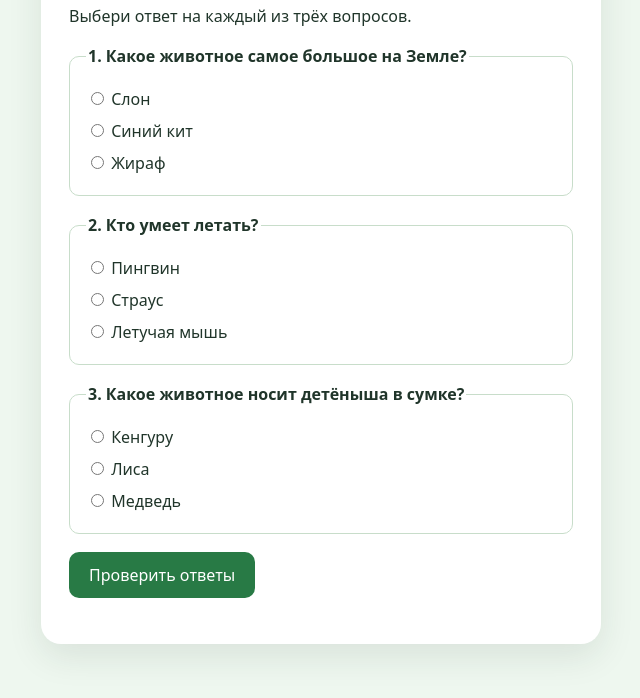
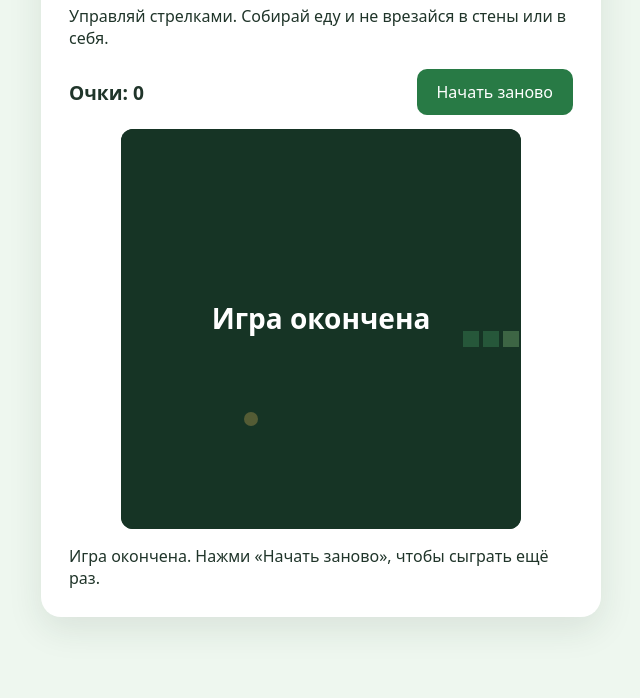
Before and after one commit to MirriMmann/test-codex-cli, a plain HTML site: page index.html in a window 1280 px wide. Shown: the part 141-839 px from the top of the page, without its empty margins (319-959 px from the left). After the commit the page ends 812 px from the top, so only its background shows below. Drawn offline with Linux system fonts and the light colour scheme.

Commit message:
AgentRelay: publish current state (request #8)

```diff
--- a/index.html
+++ b/index.html
@@ -3,55 +3,141 @@
 <head>
   <meta charset="utf-8">
   <meta name="viewport" content="width=device-width, initial-scale=1">
-  <title>Квиз о животных</title>
+  <title>Змейка</title>
   <style>
     * { box-sizing: border-box; }
     body { margin: 0; padding: 24px; font-family: system-ui, sans-serif; background: #eef7ef; color: #20352a; }
     main { max-width: 560px; margin: 30px auto; padding: 28px; background: white; border-radius: 20px; box-shadow: 0 12px 35px #20352a1a; }
     h1 { margin-top: 0; }
-    fieldset { margin: 18px 0; padding: 16px; border: 1px solid #c8ddca; border-radius: 10px; }
-    legend { font-weight: 600; }
-    label { display: block; padding: 5px 0; }
+    .game-bar { display: flex; align-items: center; justify-content: space-between; gap: 16px; margin: 20px 0 14px; }
+    .score { font-size: 1.2rem; font-weight: 700; }
     button { padding: 12px 20px; border: 0; border-radius: 10px; background: #287a45; color: white; font: inherit; cursor: pointer; }
     button:hover { background: #1c6034; }
-    output { display: block; margin-top: 18px; font-weight: 600; }
+    button:focus-visible { outline: 3px solid #20352a; outline-offset: 3px; }
+    canvas { display: block; width: 100%; max-width: 400px; height: auto; margin: 0 auto; border-radius: 12px; background: #173525; }
+    #message { min-height: 1.5em; margin-bottom: 0; }
   </style>
 </head>
 <body>
   <main>
-    <h1>Квиз о животных 🐾</h1>
-    <p>Выбери ответ на каждый из трёх вопросов.</p>
-    <form id="quiz">
-      <fieldset>
-        <legend>1. Какое животное самое большое на Земле?</legend>
-        <label><input type="radio" name="largest" value="elephant" required> Слон</label>
-        <label><input type="radio" name="largest" value="whale"> Синий кит</label>
-        <label><input type="radio" name="largest" value="giraffe"> Жираф</label>
-      </fieldset>
-      <fieldset>
-        <legend>2. Кто умеет летать?</legend>
-        <label><input type="radio" name="fly" value="penguin" required> Пингвин</label>
-        <label><input type="radio" name="fly" value="ostrich"> Страус</label>
-        <label><input type="radio" name="fly" value="bat"> Летучая мышь</label>
-      </fieldset>
-      <fieldset>
-        <legend>3. Какое животное носит детёныша в сумке?</legend>
-        <label><input type="radio" name="pouch" value="kangaroo" required> Кенгуру</label>
-        <label><input type="radio" name="pouch" value="fox"> Лиса</label>
-        <label><input type="radio" name="pouch" value="bear"> Медведь</label>
-      </fieldset>
-      <button type="submit">Проверить ответы</button>
-      <output id="result" aria-live="polite"></output>
-    </form>
+    <h1>Змейка 🐍</h1>
+    <p>Управляй стрелками. Собирай еду и не врезайся в стены или в себя.</p>
+    <div class="game-bar">
+      <div class="score">Очки: <span id="score">0</span></div>
+      <button id="restart" type="button">Начать заново</button>
+    </div>
+    <canvas id="board" width="400" height="400" aria-label="Игровое поле змейки"></canvas>
+    <p id="message" role="status" aria-live="polite"></p>
   </main>
   <script>
-    document.getElementById('quiz').addEventListener('submit', (event) => {
+    const canvas = document.getElementById('board');
+    const context = canvas.getContext('2d');
+    const scoreElement = document.getElementById('score');
+    const messageElement = document.getElementById('message');
+    const cellSize = 20;
+    const gridSize = canvas.width / cellSize;
+    const directions = {
+      ArrowUp: { x: 0, y: -1 },
+      ArrowDown: { x: 0, y: 1 },
+      ArrowLeft: { x: -1, y: 0 },
+      ArrowRight: { x: 1, y: 0 }
+    };
+    let snake;
+    let food;
+    let direction;
+    let nextDirection;
+    let turnQueued;
+    let score;
+    let gameOver;
+
+    function placeFood() {
+      const empty = [];
+      for (let y = 0; y < gridSize; y++) {
+        for (let x = 0; x < gridSize; x++) {
+          if (!snake.some(segment => segment.x === x && segment.y === y)) empty.push({ x, y });
+        }
+      }
+      return empty.length ? empty[Math.floor(Math.random() * empty.length)] : null;
+    }
+
+    function draw() {
+      context.fillStyle = '#173525';
+      context.fillRect(0, 0, canvas.width, canvas.height);
+      if (food) {
+        context.fillStyle = '#ffca63';
+        context.beginPath();
+        context.arc((food.x + 0.5) * cellSize, (food.y + 0.5) * cellSize, cellSize * 0.35, 0, Math.PI * 2);
+        context.fill();
+      }
+      snake.forEach((segment, index) => {
+        context.fillStyle = index === 0 ? '#a8ee99' : '#53b974';
+        context.fillRect(segment.x * cellSize + 2, segment.y * cellSize + 2, cellSize - 4, cellSize - 4);
+      });
+      if (gameOver) {
+        context.fillStyle = '#173525bb';
+        context.fillRect(0, 0, canvas.width, canvas.height);
+        context.fillStyle = 'white';
+        context.font = 'bold 28px system-ui';
+        context.textAlign = 'center';
+        context.fillText(food ? 'Игра окончена' : 'Победа!', canvas.width / 2, canvas.height / 2);
+      }
+    }
+
+    function reset() {
+      snake = [{ x: 10, y: 10 }, { x: 9, y: 10 }, { x: 8, y: 10 }];
+      direction = directions.ArrowRight;
+      nextDirection = direction;
+      turnQueued = false;
+      score = 0;
+      gameOver = false;
+      food = placeFood();
+      scoreElement.textContent = score;
+      messageElement.textContent = '';
+      draw();
+    }
+
+    function tick() {
+      if (gameOver) return;
+      direction = nextDirection;
+      turnQueued = false;
+      const head = { x: snake[0].x + direction.x, y: snake[0].y + direction.y };
+      const ateFood = head.x === food.x && head.y === food.y;
+      const body = ateFood ? snake : snake.slice(0, -1);
+      if (head.x < 0 || head.x >= gridSize || head.y < 0 || head.y >= gridSize ||
+          body.some(segment => segment.x === head.x && segment.y === head.y)) {
+        gameOver = true;
+        messageElement.textContent = 'Игра окончена. Нажми «Начать заново», чтобы сыграть ещё раз.';
+        draw();
+        return;
+      }
+      snake.unshift(head);
+      if (ateFood) {
+        score++;
+        scoreElement.textContent = score;
+        food = placeFood();
+        if (!food) {
+          gameOver = true;
+          messageElement.textContent = 'Победа! Ты заполнил всё поле.';
+        }
+      } else {
+        snake.pop();
+      }
+      draw();
+    }
+
+    document.addEventListener('keydown', event => {
+      const requested = directions[event.key];
+      if (!requested) return;
       event.preventDefault();
-      const answers = new FormData(event.currentTarget);
-      const correct = { largest: 'whale', fly: 'bat', pouch: 'kangaroo' };
-      const score = Object.entries(correct).filter(([question, answer]) => answers.get(question) === answer).length;
-      document.getElementById('result').textContent = 'Правильных ответов: ' + score + ' из 3';
+      if (gameOver || turnQueued ||
+          requested.x === direction.x && requested.y === direction.y ||
+          requested.x === -direction.x && requested.y === -direction.y) return;
+      nextDirection = requested;
+      turnQueued = true;
     });
+    document.getElementById('restart').addEventListener('click', reset);
+    reset();
+    setInterval(tick, 140);
   </script>
 </body>
 </html>
```
